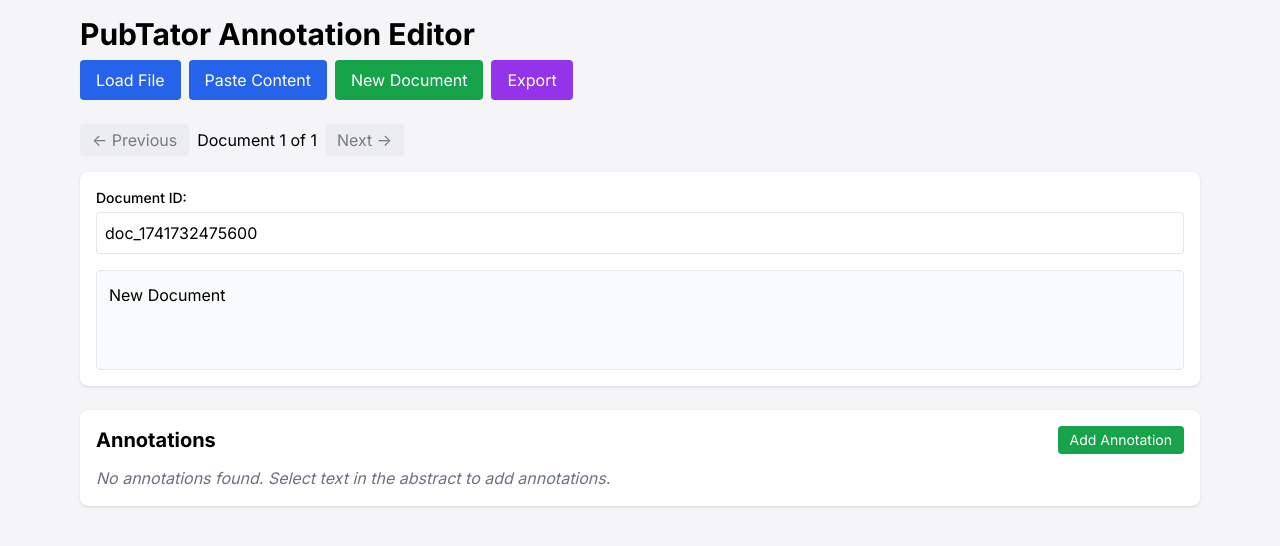
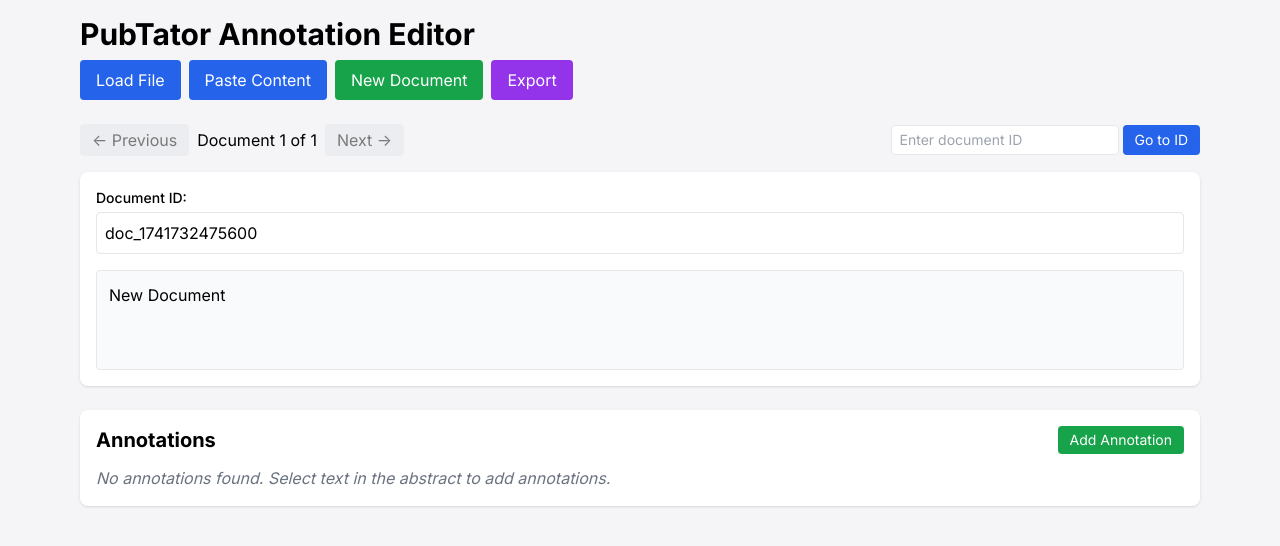
Before and after one commit to haydn-jones/PubTatorAnnotator, a React (Vite) app: page / in a window 1280 px wide. Both pictures are taken after a click on the button "New Document". Shown: the top 546 px of the page. Built offline with nearby package versions, Linux system fonts and the light colour scheme.

Commit message:
doc search

```diff
--- a/src/App.jsx
+++ b/src/App.jsx
@@ -9,6 +9,9 @@
   const [showImportModal, setShowImportModal] = useState(false);
   const [importText, setImportText] = useState('');
   const [knownEntityTypes, setKnownEntityTypes] = useState(['Chemical', 'Gene', 'Disease', 'Species', 'Mutation', 'CellLine']);
+  const [docIdSearch, setDocIdSearch] = useState('');
+  const [showDocIdDropdown, setShowDocIdDropdown] = useState(false);
+  const docSearchRef = useRef(null);
   const fullTextRef = useRef(null);
 
   // Get current document or empty placeholder
@@ -341,6 +344,52 @@
     setDocuments(updatedDocs);
   };
 
+  // Navigate to a specific document by ID
+  const navigateToDocumentById = (id = null) => {
+    const searchId = id || docIdSearch.trim();
+    if (!searchId) return;
+
+    const docIndex = documents.findIndex(doc => doc.id === searchId);
+
+    if (docIndex !== -1) {
+      setCurrentDocIndex(docIndex);
+      setDocIdSearch('');
+      setShowDocIdDropdown(false);
+    } else {
+      alert(`Document with ID "${searchId}" not found`);
+    }
+  };
+
+  // Handle enter key press in search box
+  const handleSearchKeyDown = (e) => {
+    if (e.key === 'Enter') {
+      navigateToDocumentById();
+    } else if (e.key === 'ArrowDown' && !showDocIdDropdown) {
+      setShowDocIdDropdown(true);
+    } else if (e.key === 'Escape') {
+      setShowDocIdDropdown(false);
+    }
+  };
+
+  // Filter document IDs based on search term
+  const filteredDocIds = documents
+    .map(doc => doc.id)
+    .filter(id => id.toLowerCase().includes(docIdSearch.toLowerCase()));
+
+  // Close dropdown when clicking outside
+  useEffect(() => {
+    const handleClickOutside = (event) => {
+      if (docSearchRef.current && !docSearchRef.current.contains(event.target)) {
+        setShowDocIdDropdown(false);
+      }
+    };
+
+    document.addEventListener('mousedown', handleClickOutside);
+    return () => {
+      document.removeEventListener('mousedown', handleClickOutside);
+    };
+  }, []);
+
   return (
     <div className="container mx-auto p-4 max-w-6xl">
       <header className="mb-6">
@@ -383,7 +432,7 @@
 
       {/* Document navigation */}
       {documents.length > 0 && (
-        <div className="mb-4 flex items-center gap-2">
+        <div className="mb-4 flex items-center gap-2 flex-wrap">
           <button
             onClick={() => setCurrentDocIndex(Math.max(0, currentDocIndex - 1))}
             disabled={currentDocIndex === 0}
@@ -399,6 +448,42 @@
           >
             Next →
           </button>
+
+          <div className="flex ml-auto gap-1 relative" ref={docSearchRef}>
+            <div className="relative">
+              <input
+                type="text"
+                placeholder="Enter document ID"
+                value={docIdSearch}
+                onChange={(e) => {
+                  setDocIdSearch(e.target.value);
+                  setShowDocIdDropdown(true);
+                }}
+                onClick={() => setShowDocIdDropdown(true)}
+                onKeyDown={handleSearchKeyDown}
+                className="border rounded px-2 py-1 text-sm"
+              />
+              {showDocIdDropdown && filteredDocIds.length > 0 && (
+                <div className="absolute left-0 right-0 mt-1 bg-white border rounded shadow-lg max-h-60 overflow-y-auto z-10">
+                  {filteredDocIds.map((id, index) => (
+                    <div
+                      key={index}
+                      className="px-3 py-2 hover:bg-gray-100 cursor-pointer text-sm"
+                      onClick={() => navigateToDocumentById(id)}
+                    >
+                      {id}
+                    </div>
+                  ))}
+                </div>
+              )}
+            </div>
+            <button
+              onClick={() => navigateToDocumentById()}
+              className="bg-blue-600 text-white px-3 py-1 rounded text-sm"
+            >
+              Go to ID
+            </button>
+          </div>
         </div>
       )}
 
```
Also changed, not shown: 1 other file (tests, documents, lock files or other folders).
